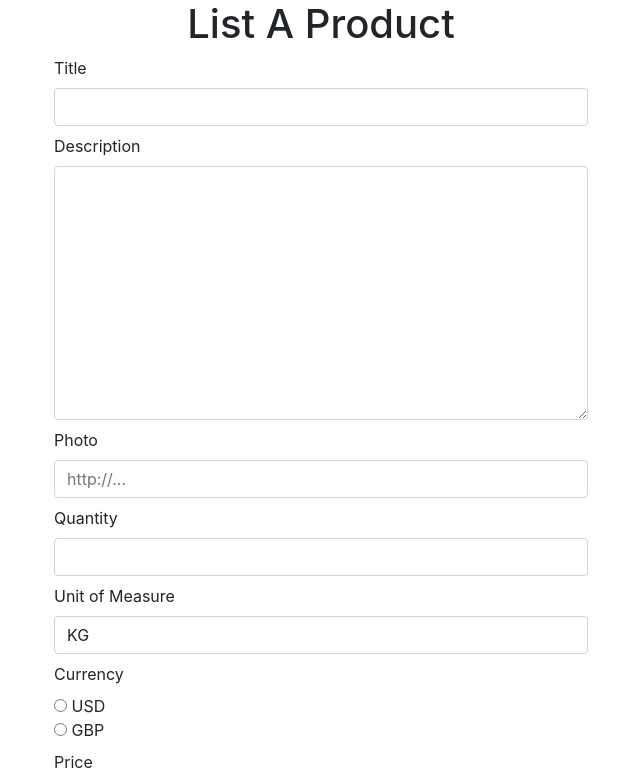
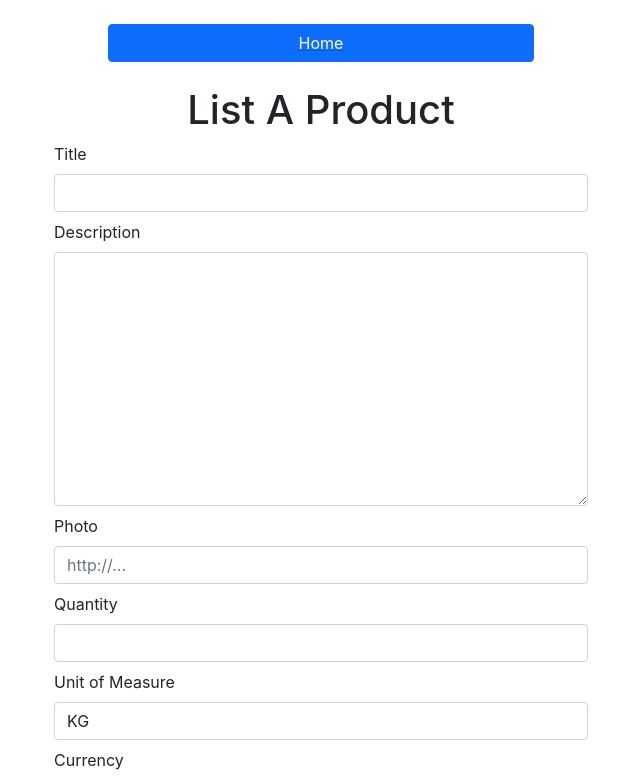
Before and after one commit to salmankhawar/CTD-React, a React (Create React App) app: page /createproduct in a window 1280 px wide. Shown: the top 780 px of the page, without its empty margins (319-959 px from the left). Built offline with nearby package versions, Linux system fonts and the light colour scheme; no server answers.

Commit message:
Update CreateProduct.jsx

```diff
--- a/src/pages/CreateProduct.jsx
+++ b/src/pages/CreateProduct.jsx
@@ -1,5 +1,5 @@
-import axios from "axios"
-import { useNavigate } from "react-router-dom"
+import axios from 'axios'
+import { useNavigate, Link } from 'react-router-dom'
 // define environment variable
 const API_URL = process.env.REACT_APP_API_URL
 
@@ -28,6 +28,13 @@ export default function CreateProduct() {
     }
   }
   return (
+    <>
+      {/* Make a container for the create product button */}
+      <div className='container-fluid '>
+        {/* Add Home Button */}
+        <Link className="row justify-content-center" to="/"><button className="btn btn-primary col-4 m-4">Home</button>
+        </Link>
+      </div>
       <div className="container ">
         <div className="row col-sm justify-content-md-center">
           <div className="input-group row">
@@ -71,5 +78,6 @@ export default function CreateProduct() {
           </div>
         </div>
       </div>
+    </>
   )
 }
```
Lines whose indentation alone changed are shown as unchanged.
